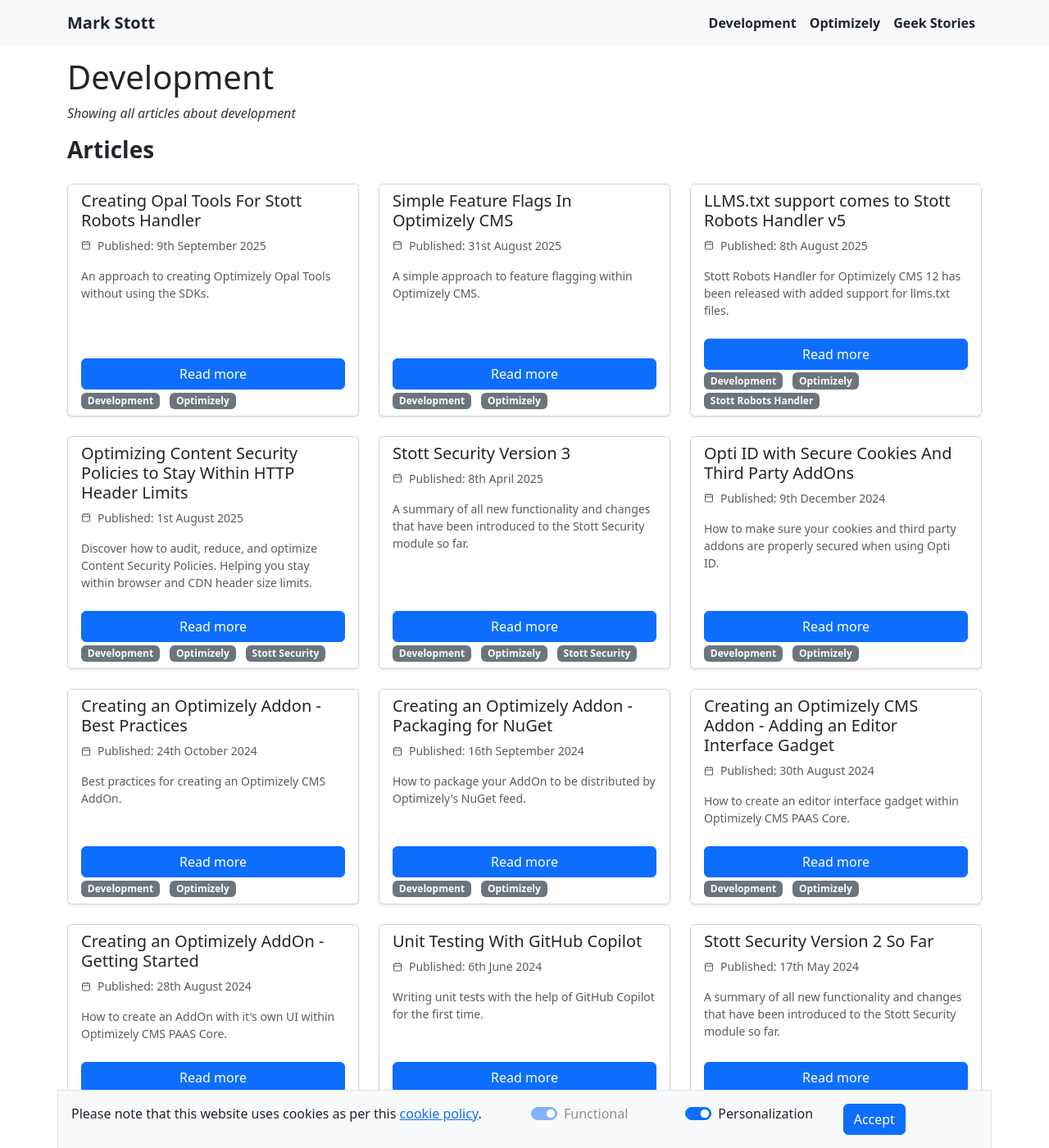
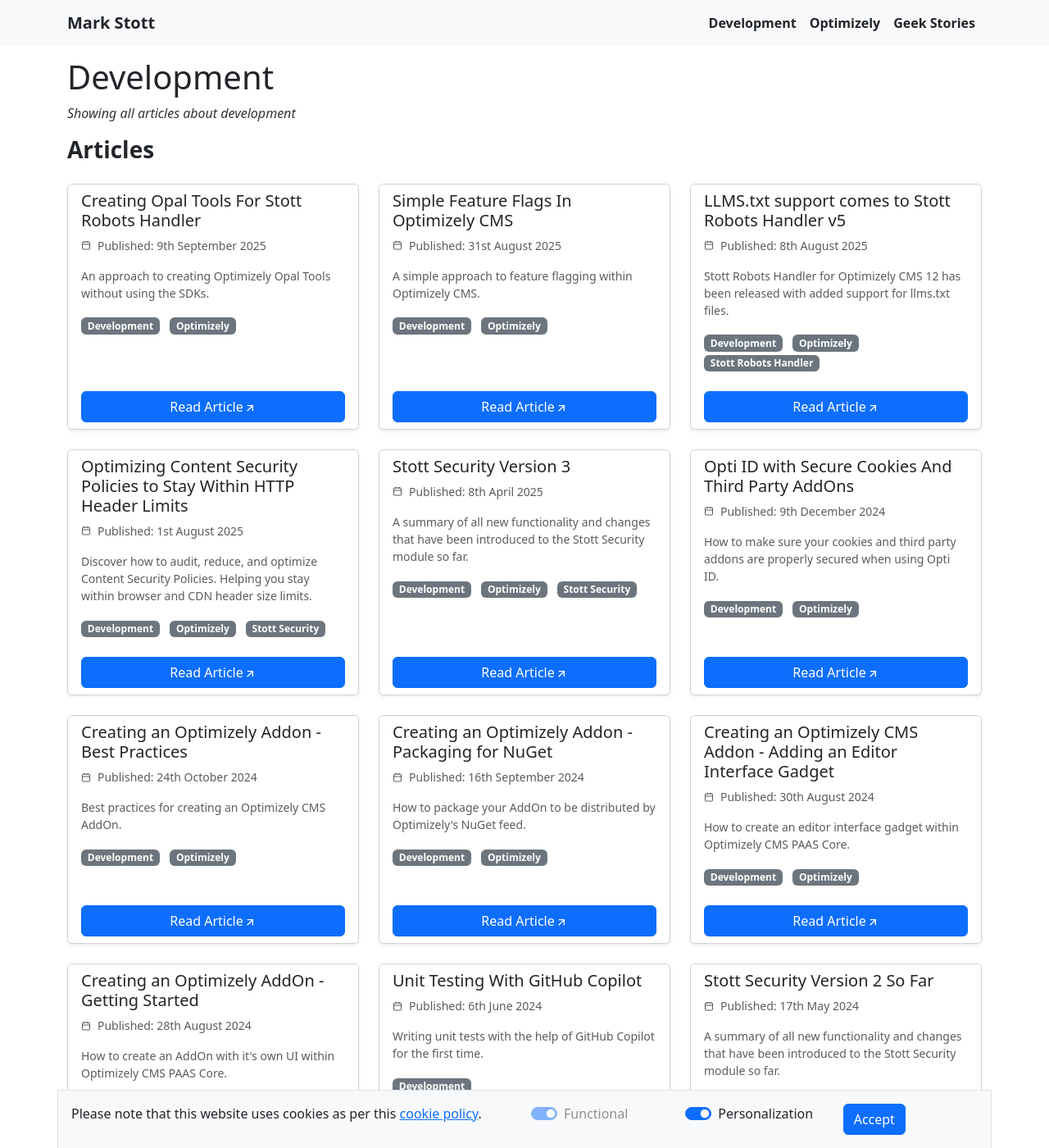
Before and after one commit to GeekInTheNorth/GeekInTheNorth.github.io, a Jekyll site: the page built from Development.md, in a window 1280 px wide and 1400 px high. Shown: the whole window at 82% size. Built offline with Jekyll 4.4.1, drawn with Linux system fonts in a browser that asks for light colours; some of the changed text lies outside the part shown.

Commit message:
Enhance article list with category links and button update
Added category links for each post and updated button text.

```diff
--- a/_layouts/articlelist.html
+++ b/_layouts/articlelist.html
@@ -101,12 +101,14 @@
                 </div>
                 <div class="card-body pt-0">
                     <p class="card-text text-muted small">{{ post.description }}</p>
+                    <div>
+                        {% for category in post.categories %}
+                            <a href='/article/list/{{ category | downcase | replace: " ", "-" }}' class='badge text-bg-secondary text-decoration-none me-2'>{{ category }}</a>
+                        {% endfor %}
+                    </div>
                 </div>
                 <div class="card-footer border-0 bg-white">
-                    <a href="{{ post.url }}" class="btn btn-primary me-2 w-100">Read more</a>
-                    {% for category in post.categories %}
-                        <a href='/article/list/{{ category | downcase | replace: " ", "-" }}' class='badge text-bg-secondary text-decoration-none me-2'>{{ category }}</a>
-                    {% endfor %}
+                    <a href="{{ post.url }}" class="btn btn-primary me-2 w-100">Read Article<svg width="16" height="16" viewBox="0 0 24 24" fill="none" stroke="#FFFFFF" stroke-width="2" class="text-muted"><path d="M7 7h10v10"></path><path d="M7 17 17 7"></path></svg></a>
                 </div>
             </div>
         </div>
```
